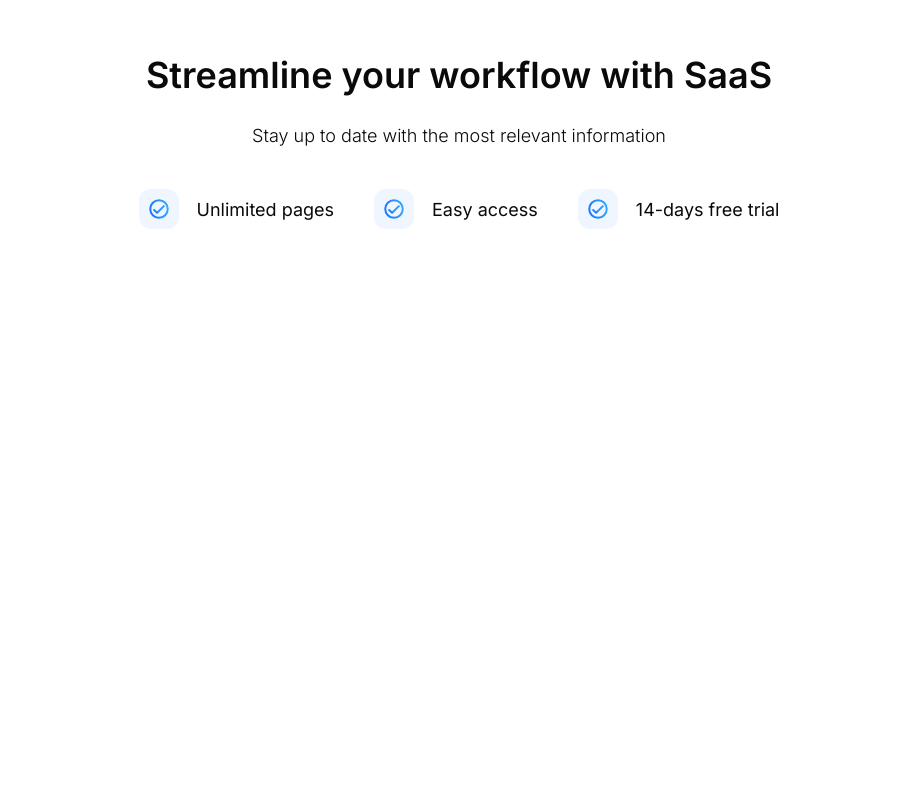
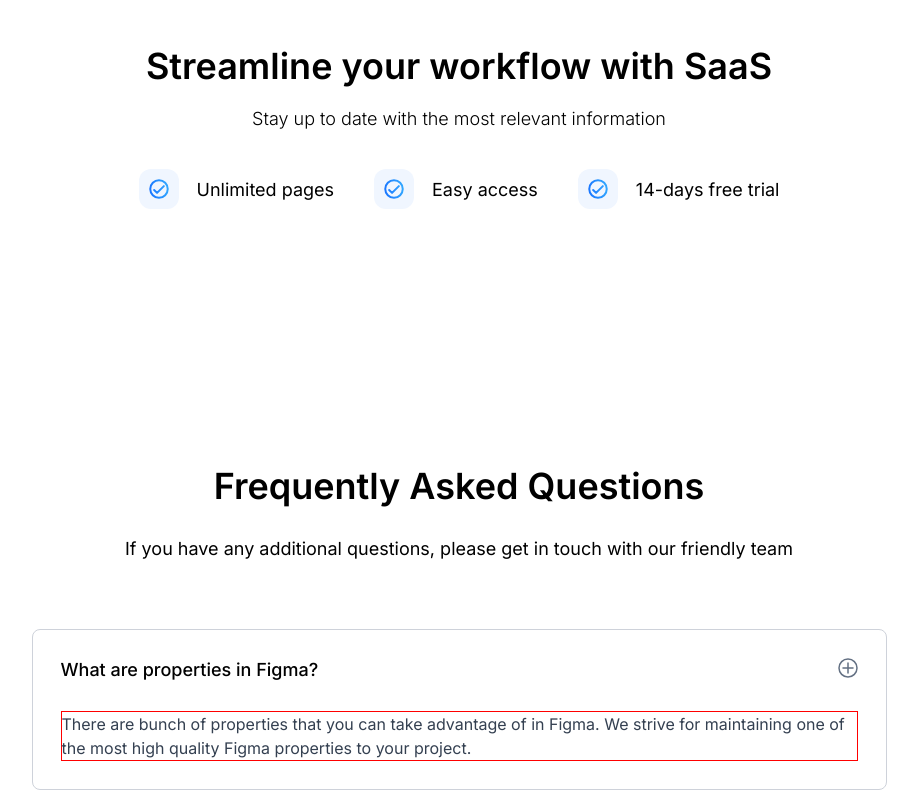
Before and after one commit to apensia-publishing/whitespace-landing, a React (Vite) app: page / in a window 1280 px wide. Shown: the part 1640-2440 px from the top of the page, without its empty margins (181-1099 px from the left). Before the commit the page ends 2128 px from the top, so only its background shows below. Built offline with nearby package versions, Linux system fonts and the light colour scheme.

Commit message:
accordion menu publishing

```diff
--- a/src/App.tsx
+++ b/src/App.tsx
@@ -3,6 +3,7 @@ import Header from "./components/sections/header/Header";
 import HeroSection from "./components/sections/hero/HeroSection";
 import BenefitsSection from "./components/sections/benefits/BenefitsSection";
 import GetStartedSection from "./components/sections/get_started/GetStartedSection";
+import FAQSection from "./components/sections/faq/FAQSection";
 
 export default function App() {
   return (
@@ -11,6 +12,7 @@ export default function App() {
       <HeroSection />
       <BenefitsSection />
       <GetStartedSection />
+      <FAQSection />
     </div>
   );
 }
--- /dev/null
+++ b/src/components/sections/faq/FAQSection.module.css
@@ -0,0 +1,32 @@
+.faq_container {
+  width: 100%;
+  min-height: 100svh;
+  display: flex;
+  flex-direction: column;
+  gap: 7em;
+}
+
+.faq_container .title_wrapper {
+  display: flex;
+  flex-direction: column;
+  align-items: center;
+  gap: 3em;
+}
+
+.faq_container .title_wrapper .title {
+  font-size: 3.6rem;
+  font-weight: 600;
+}
+
+.faq_container .title_wrapper .sub_title {
+  font-weight: 400;
+  font-size: 1.8rem;
+}
+
+.faq_container .accordion_wrapper {
+  width: 100%;
+  display: flex;
+  flex-direction: column;
+  align-items: center;
+  gap: 2em;
+}
--- /dev/null
+++ b/src/components/sections/faq/FAQSection.tsx
@@ -0,0 +1,54 @@
+import style from "./FAQSection.module.css";
+import Accordion from "@/components/ui/accordion/Accordion";
+
+export default function FAQSection() {
+  const accordionData = [
+    {
+      title: "What are properties in Figma?",
+      content:
+        "There are bunch of properties that you can take advantage of in Figma. We strive for maintaining one of the most high quality Figma properties to your project.",
+    },
+    {
+      title: "How Whitespace UI kit and design system can help me?",
+      content:
+        "The main feature of Whitespace UI is that it saves your time drastically, which will lead to lower cost. You no longer have to create a new UI kit from scratch before starting each project. Use Whitespace UI on an unlimited number of projects and save hundreds of hours and thousands of dollars.",
+    },
+    {
+      title: "What is your return policy?",
+      content:
+        "If you request refund within 7 days, we will 100% refund. For 5 days, we will refund 50% only. If you request refund within no later than 2 days, we are regretful to say that we cannot refund.",
+    },
+    {
+      title: "How can I contact customer support?",
+      content:
+        "You can contact either via our LinkedIn page or send an inquiry email below.",
+    },
+    {
+      title: "What payment methods do you accept?",
+      content:
+        "We accept electronic payments such as credit or debit card and E-transfer.",
+    },
+  ];
+
+  return (
+    <section className={style.faq_container} id="faq">
+      <div className={style.title_wrapper}>
+        <h1 className={style.title}>Frequently Asked Questions</h1>
+        <h2 className={style.sub_title}>
+          If you have any additional questions, please get in touch with our
+          friendly team
+        </h2>
+      </div>
+      <div className={style.accordion_wrapper}>
+        {accordionData.map((i, index) => (
+          <Accordion
+            key={index}
+            title={i.title}
+            content={i.content}
+            currentIndex={index}
+          />
+        ))}
+      </div>
+    </section>
+  );
+}
--- /dev/null
+++ b/src/components/ui/accordion/Accordion.module.css
@@ -0,0 +1,40 @@
+.accordion_card {
+  border: 1px solid var(--color-lightgray);
+  width: 100%;
+  min-width: 35rem;
+  min-height: 10rem;
+  border-radius: 8px;
+  display: flex;
+  justify-content: center;
+  padding: 2.8em;
+  display: flex;
+  flex-direction: column;
+  gap: 3em;
+}
+
+.accordion_card .preview {
+  display: flex;
+  align-items: center;
+  justify-content: space-between;
+}
+
+.accordion_card .preview .title {
+  font-weight: 500;
+  font-size: 1.8rem;
+}
+
+.accordion_card .content_wrapper {
+  border: 1px solid red;
+}
+
+.accordion_card .content {
+  color: var(--color-gray);
+  font-size: 1.6rem;
+  line-height: 24px;
+}
+
+@media screen and (min-width: 1024px) {
+  .accordion_card {
+    width: 75%;
+  }
+}
--- /dev/null
+++ b/src/components/ui/accordion/Accordion.tsx
@@ -0,0 +1,43 @@
+import style from "./Accordion.module.css";
+import { useState } from "react";
+import plus from "../../../assets/icons/plus.svg";
+import minus from "../../../assets/icons/minus.svg";
+
+type AccordionProps = {
+  title: string;
+  content: string;
+  currentIndex: number;
+};
+
+export default function Accordion({
+  title,
+  content,
+  currentIndex,
+}: AccordionProps & React.HTMLAttributes<HTMLDivElement>) {
+  const [accordionOpen, setAccordionOpen] = useState<boolean>(false);
+  console.log(accordionOpen);
+
+  //   const handleSetAccordionOpen = () => setAccordionOpen(currentIndex);
+  const handleAccordionOpen = () => setAccordionOpen(true);
+  const handleAccordionClose = () => setAccordionOpen(false);
+
+  return (
+    <div className={style.accordion_card}>
+      <div className={style.preview}>
+        <h2 className={style.title}>{title}</h2>
+        {accordionOpen ? (
+          <button onClick={handleAccordionClose}>
+            <img src={minus} alt="Accordion close button" />
+          </button>
+        ) : (
+          <button onClick={handleAccordionOpen}>
+            <img src={plus} alt="Accordion plus button" />
+          </button>
+        )}
+      </div>
+      <div className={style.content_wrapper}>
+        <p className={style.content}>{content}</p>
+      </div>
+    </div>
+  );
+}
--- a/src/index.css
+++ b/src/index.css
@@ -1,46 +1,10 @@
-@import "tailwindcss";
-@import "tw-animate-css";
-
-@custom-variant dark (&:is(.dark *));
-
 :root {
   --color-blue: #0052cc;
   --color-lightblue: #f0f6ff;
   --color-black: #141c24;
   --color-white: #fff;
   --color-gray: #344051;
-  --radius: 0.625rem;
-  --background: oklch(1 0 0);
-  --foreground: oklch(0.145 0 0);
-  --card: oklch(1 0 0);
-  --card-foreground: oklch(0.145 0 0);
-  --popover: oklch(1 0 0);
-  --popover-foreground: oklch(0.145 0 0);
-  --primary: oklch(0.205 0 0);
-  --primary-foreground: oklch(0.985 0 0);
-  --secondary: oklch(0.97 0 0);
-  --secondary-foreground: oklch(0.205 0 0);
-  --muted: oklch(0.97 0 0);
-  --muted-foreground: oklch(0.556 0 0);
-  --accent: oklch(0.97 0 0);
-  --accent-foreground: oklch(0.205 0 0);
-  --destructive: oklch(0.577 0.245 27.325);
-  --border: oklch(0.922 0 0);
-  --input: oklch(0.922 0 0);
-  --ring: oklch(0.708 0 0);
-  --chart-1: oklch(0.646 0.222 41.116);
-  --chart-2: oklch(0.6 0.118 184.704);
-  --chart-3: oklch(0.398 0.07 227.392);
-  --chart-4: oklch(0.828 0.189 84.429);
-  --chart-5: oklch(0.769 0.188 70.08);
-  --sidebar: oklch(0.985 0 0);
-  --sidebar-foreground: oklch(0.145 0 0);
-  --sidebar-primary: oklch(0.205 0 0);
-  --sidebar-primary-foreground: oklch(0.985 0 0);
-  --sidebar-accent: oklch(0.97 0 0);
-  --sidebar-accent-foreground: oklch(0.205 0 0);
-  --sidebar-border: oklch(0.922 0 0);
-  --sidebar-ring: oklch(0.708 0 0);
+  --color-lightgray: #ced2da;
 }
 
 * {
@@ -73,84 +37,3 @@ button {
   background: none;
   border: none;
 }
-
-@theme inline {
-  --radius-sm: calc(var(--radius) - 4px);
-  --radius-md: calc(var(--radius) - 2px);
-  --radius-lg: var(--radius);
-  --radius-xl: calc(var(--radius) + 4px);
-  --color-background: var(--background);
-  --color-foreground: var(--foreground);
-  --color-card: var(--card);
-  --color-card-foreground: var(--card-foreground);
-  --color-popover: var(--popover);
-  --color-popover-foreground: var(--popover-foreground);
-  --color-primary: var(--primary);
-  --color-primary-foreground: var(--primary-foreground);
-  --color-secondary: var(--secondary);
-  --color-secondary-foreground: var(--secondary-foreground);
-  --color-muted: var(--muted);
-  --color-muted-foreground: var(--muted-foreground);
-  --color-accent: var(--accent);
-  --color-accent-foreground: var(--accent-foreground);
-  --color-destructive: var(--destructive);
-  --color-border: var(--border);
-  --color-input: var(--input);
-  --color-ring: var(--ring);
-  --color-chart-1: var(--chart-1);
-  --color-chart-2: var(--chart-2);
-  --color-chart-3: var(--chart-3);
-  --color-chart-4: var(--chart-4);
-  --color-chart-5: var(--chart-5);
-  --color-sidebar: var(--sidebar);
-  --color-sidebar-foreground: var(--sidebar-foreground);
-  --color-sidebar-primary: var(--sidebar-primary);
-  --color-sidebar-primary-foreground: var(--sidebar-primary-foreground);
-  --color-sidebar-accent: var(--sidebar-accent);
-  --color-sidebar-accent-foreground: var(--sidebar-accent-foreground);
-  --color-sidebar-border: var(--sidebar-border);
-  --color-sidebar-ring: var(--sidebar-ring);
-}
-
-.dark {
-  --background: oklch(0.145 0 0);
-  --foreground: oklch(0.985 0 0);
-  --card: oklch(0.205 0 0);
-  --card-foreground: oklch(0.985 0 0);
-  --popover: oklch(0.205 0 0);
-  --popover-foreground: oklch(0.985 0 0);
-  --primary: oklch(0.922 0 0);
-  --primary-foreground: oklch(0.205 0 0);
-  --secondary: oklch(0.269 0 0);
-  --secondary-foreground: oklch(0.985 0 0);
-  --muted: oklch(0.269 0 0);
-  --muted-foreground: oklch(0.708 0 0);
-  --accent: oklch(0.269 0 0);
-  --accent-foreground: oklch(0.985 0 0);
-  --destructive: oklch(0.704 0.191 22.216);
-  --border: oklch(1 0 0 / 10%);
-  --input: oklch(1 0 0 / 15%);
-  --ring: oklch(0.556 0 0);
-  --chart-1: oklch(0.488 0.243 264.376);
-  --chart-2: oklch(0.696 0.17 162.48);
-  --chart-3: oklch(0.769 0.188 70.08);
-  --chart-4: oklch(0.627 0.265 303.9);
-  --chart-5: oklch(0.645 0.246 16.439);
-  --sidebar: oklch(0.205 0 0);
-  --sidebar-foreground: oklch(0.985 0 0);
-  --sidebar-primary: oklch(0.488 0.243 264.376);
-  --sidebar-primary-foreground: oklch(0.985 0 0);
-  --sidebar-accent: oklch(0.269 0 0);
-  --sidebar-accent-foreground: oklch(0.985 0 0);
-  --sidebar-border: oklch(1 0 0 / 10%);
-  --sidebar-ring: oklch(0.556 0 0);
-}
-
-@layer base {
-  * {
-    @apply border-border outline-ring/50;
-  }
-  body {
-    @apply bg-background text-foreground;
-  }
-}
```
Also changed, not shown: src/assets/icons/minus.svg (added), src/assets/icons/plus.svg (added).
